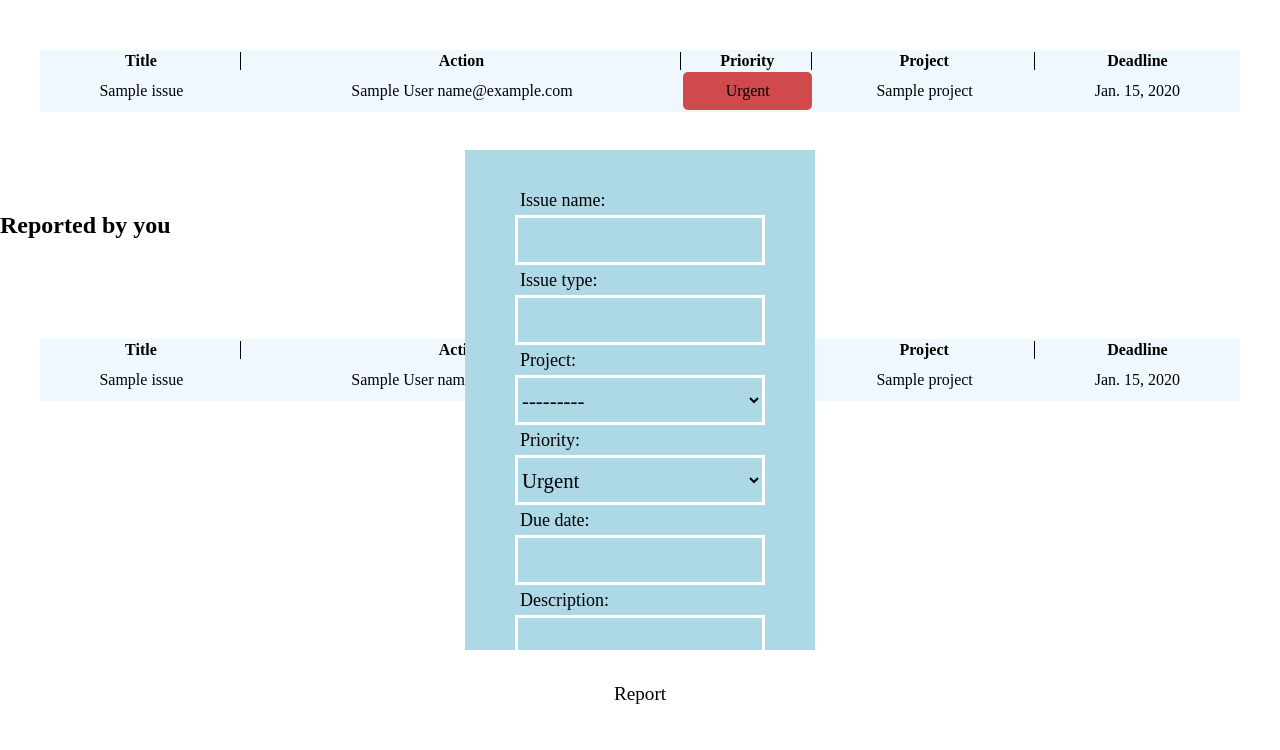
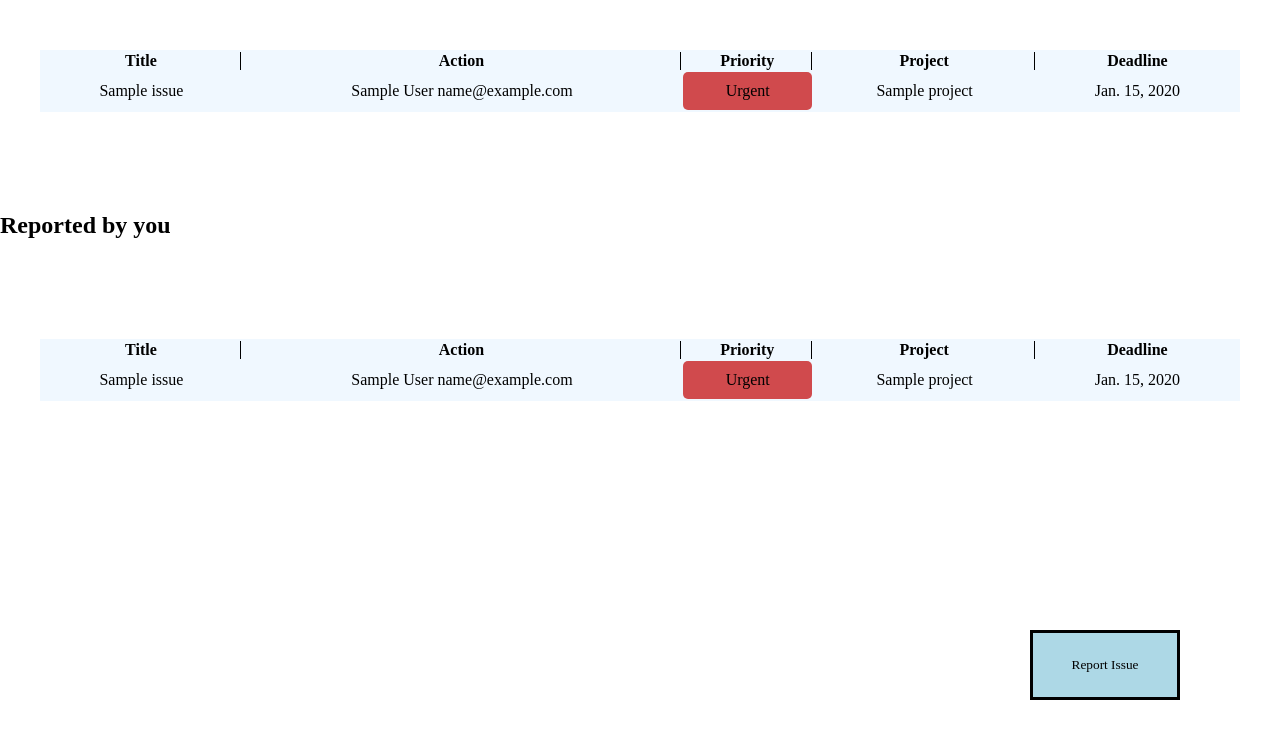
Before and after one commit to Karol204/BugTracker, a Django app: page /homePage in a window 1280 px wide. Shown: the part 50-800 px from the top of the page. Run offline with Django 3.2, Linux system fonts and the light colour scheme; a user stored in the database is signed in; tables that the repository leaves empty hold one stand-in row (values such as "Sample post"); some web fonts are replaced.

Commit message:
Ajax form

```diff
--- a/pages/forms.py
+++ b/pages/forms.py
@@ -9,7 +9,7 @@ Priority = (('Urgent', 'Urgent'), ('ASAP', 'ASAP'), ('Normal', 'Normal'))
 class BugReportForm(forms.Form):
 
     issue_name = forms.CharField(max_length=250)
-    issue_type = forms.CharField()
+    issue_type = forms.CharField(max_length=5)
     project = forms.ModelChoiceField(queryset=Project.objects.all())
     priority = forms.ChoiceField(choices=Priority)
     due_date = forms.DateField()
--- a/pages/views.py
+++ b/pages/views.py
@@ -16,6 +16,7 @@ class LandingPage(View):
 class HomePage(LoginRequiredMixin, View):
 
     login_url = '/accounts/login'
+
     def get(self, request):
         form = BugReportForm()
         user_id = request.user.id
@@ -32,6 +33,28 @@ class HomePage(LoginRequiredMixin, View):
             return render(request, 'HomePage.html', ctx)
         else:
             return redirect('/profil')
+
+    def post(self, request):
+
+        issue_name = request.POST.get('issue_name')
+        issue_type = request.POST.get('issue_type')
+        project = request.POST.get('project')
+        priority = request.POST.get('priority')
+        due_date = request.POST.get('due_date')
+        description = request.POST.get('description')
+        user_id = request.user.id
+        employee_id = Employee.objects.get(account_id=user_id)
+        new_bug = Issue()
+        new_bug.issue_name = issue_name
+        new_bug.issue_type = issue_type
+        new_bug.project = Project.objects.get(id=project)
+        new_bug.reported = employee_id
+        new_bug.priority = priority
+        new_bug.due_date = due_date
+        new_bug.description = description
+        new_bug.save()
+        print(new_bug)
+        return redirect('/homePage')
 
 
 class ProjectDetalisView(LoginRequiredMixin, View):
--- a/static/css/base.css
+++ b/static/css/base.css
@@ -309,3 +309,24 @@
 .form.inactive {
     display: none;
 }
+
+.btnshowingForm {
+    position: fixed;
+    bottom: 50px;
+    right: 100px;
+    width: 150px;
+    height: 70px;
+    border: 3px #000 solid;
+    cursor: pointer;
+    background-color: lightblue;
+}
+
+
+.btnshowingForm:active {
+    transform: scale(0.98);
+}
+
+.btnshowingForm.active {
+        background-color: darkseagreen;
+
+}
--- a/static/js/app.js
+++ b/static/js/app.js
@@ -3,7 +3,6 @@ const loginLabels = document.querySelectorAll('.form-control label')
 
 const priorityTypes = document.querySelectorAll('.priorityType')
 
-const IssueDetailBtn = document.querySelectorAll('.title')
 const formBtn = document.getElementById('hidden-form')
 
 loginLabels.forEach(label => {
@@ -15,6 +14,15 @@ loginLabels.forEach(label => {
 
 // Report bug on popup
 
+const btnShowingBtn = document.querySelector('.btnshowingForm')
+
+btnShowingBtn.addEventListener('click', (e) => {
+    formBtn.classList.toggle('inactive')
+    btnShowingBtn.classList.toggle('active')
+})
+
+
+
 function AjaxFormSubmit() {
 
     let issue_name = document.getElementById('id_issue_name')
@@ -24,12 +32,15 @@ function AjaxFormSubmit() {
     let due_date = document.getElementById('id_due_date')
     let description = document.getElementById('id_description')
 
-    let page = "/ajax"
-    let data = {'issue_name' : issue_name, 'issue_type' : issue_type, 'project' : project, 'priority' : priority,
+    let page = "/homePage"
+    let info = {'issue_name' : issue_name, 'issue_type' : issue_type, 'project' : project, 'priority' : priority,
     'due_date' : due_date, 'description' : description, csrfmiddlewaretoken: document.getElementsByName('csrfmiddlewaretoken')[0].value}
-    $.post(page, data, function () {
-    formBtn.innerHTML = '<h1 class="confirmation">Done</h1>'
-    setTimeout(hideForm, 2000)
+    console.log(info)
+    $.post(page, info, function () {
+        $.success(function (){
+            formBtn.innerHTML = '<h1 class="confirmation">Done</h1>'
+            setTimeout(hideForm, 2000)
+        })
 })
 
 function hideForm() {
--- a/templates/HomePage.html
+++ b/templates/HomePage.html
@@ -69,7 +69,9 @@
 
     </div>
 
-    <div class="form " id="hidden-form">
+    <button class="btnshowingForm">Report Issue</button>
+
+    <div class="form inactive" id="hidden-form">
         <form method="post" class="bug-form">
         {% csrf_token %}
             <div class="bug-report-form">
```
